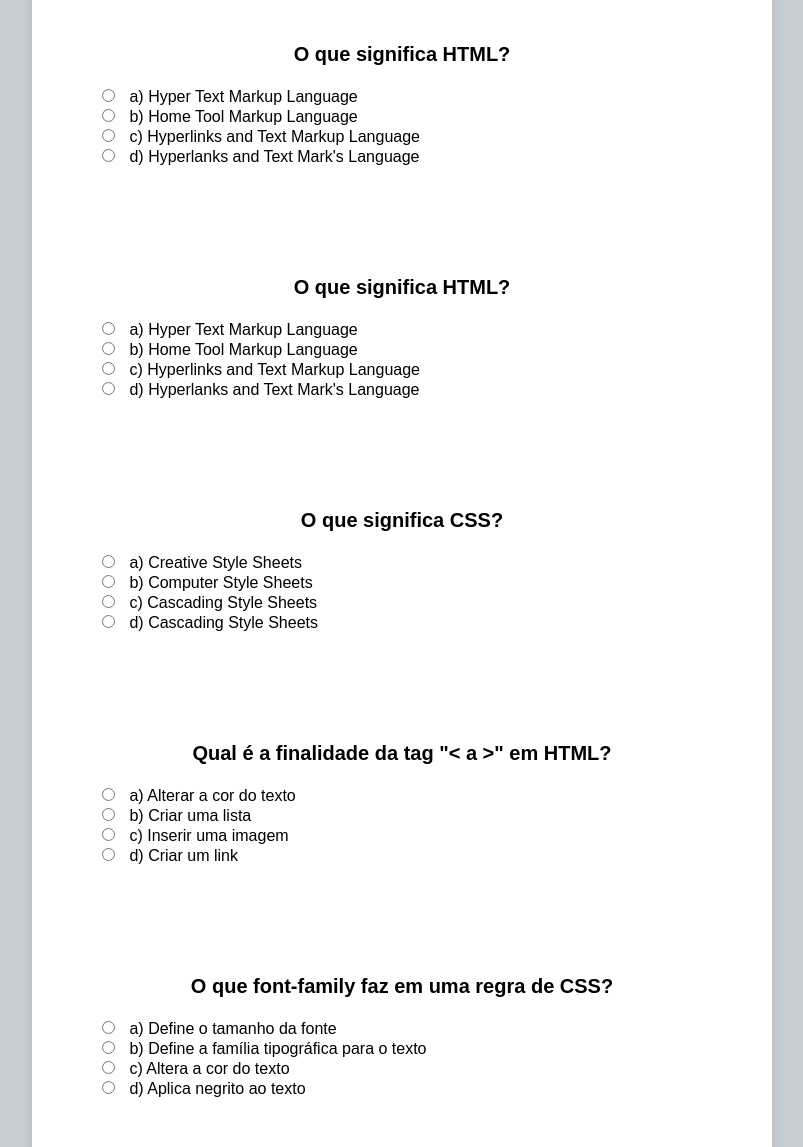
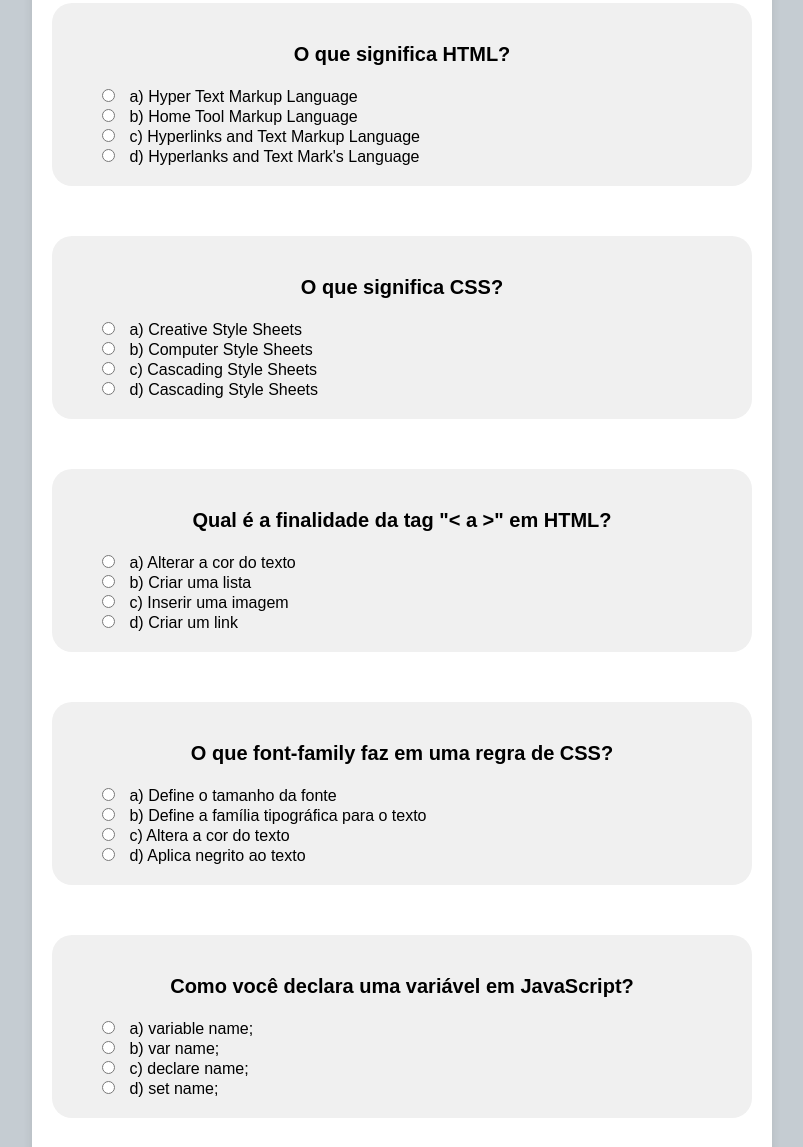
Before and after one commit to dudruz/dudruz.github.io, a plain HTML site: page Equipe/Questionario.html in a window 1280 px wide. Shown: the part 165-1312 px from the top of the page, without its empty margins (238-1041 px from the left). Drawn offline with Linux system fonts and the light colour scheme.

Commit message:
Update Questionario.html

```diff
--- a/Equipe/Questionario.html
+++ b/Equipe/Questionario.html
@@ -10,7 +10,8 @@
   <div class="container">
     <div id="questh1"><h1 >Questionário sobre HTML, CSS e JavaScript</h1></div>
     <form id="quizForm">
-      <div class="question">
+
+        <div style="background-color: #f0f0f0;" class="question q1">
         <p>O que significa HTML?</p>
         <input type="radio" id="q1a" name="q1" value="a">
         <label for="q1a">a) Hyper Text Markup Language</label><br>
@@ -22,19 +23,7 @@
         <label for="q1c">d) Hyperlanks and Text Mark's Language</label><br>
       </div>
 
-        <div class="question q1">
-        <p>O que significa HTML?</p>
-        <input type="radio" id="q1a" name="q1" value="a">
-        <label for="q1a">a) Hyper Text Markup Language</label><br>
-        <input type="radio" id="q1b" name="q1" value="b">
-        <label for="q1b">b) Home Tool Markup Language</label><br>
-        <input type="radio" id="q1c" name="q1" value="c">
-        <label for="q1c">c) Hyperlinks and Text Markup Language</label><br>
-        <input type="radio" id="q1d" name="q1" value="d">
-        <label for="q1c">d) Hyperlanks and Text Mark's Language</label><br>
-      </div>
-
-      <div class="question q2">
+      <div style="background-color: #f0f0f0;" class="question q2">
         <p>O que significa CSS?</p>
         <input type="radio" id="q2a" name="q2" value="a">
         <label for="q2a">a) Creative Style Sheets</label><br>
@@ -46,7 +35,7 @@
         <label for="q2c">d) Cascading Style Sheets</label><br>
       </div>
 
-      <div class="question q3">
+      <div style="background-color: #f0f0f0;" class="question q3">
         <p>Qual é a finalidade da tag "< a >" em HTML?</p>
         <input type="radio" id="q3a" name="q3" value="a">
         <label for="q3a">a) Alterar a cor do texto</label><br>
@@ -59,7 +48,7 @@
 
       </div>
 
-      <div class="question q4">
+      <div style="background-color: #f0f0f0;" class="question q4">
         <p>O que font-family faz em uma regra de CSS?</p>
         <input type="radio" id="q4a" name="q4" value="a">
         <label for="q4a">a) Define o tamanho da fonte</label><br>
@@ -71,7 +60,7 @@
         <label for="q4d">d) Aplica negrito ao texto</label><br>
       </div>
 
-      <div class="question q5">
+      <div style="background-color: #f0f0f0;" class="question q5">
         <p>Como você declara uma variável em JavaScript?</p>
         <input type="radio" id="q5a" name="q5" value="a">
         <label for="q5a">a) variable name; </label><br>
@@ -84,7 +73,7 @@
 
       </div>
 
-      <div class="question q6">
+      <div style="background-color: #f0f0f0;" class="question q6">
         <p>Como você adiciona um comentário em CSS?</p>
         <input type="radio" id="q6a" name="q6" value="a">
         <label for="q6a">a) "/ / isto é um comentário "</label><br>
@@ -96,7 +85,7 @@
         <label for="q6d">d) "#  isto é um comentário "</label><br>
       </div>
 
-      <div class="question q7">
+      <div style="background-color: #f0f0f0;" class="question q7">
         <p>Qual método é usado para escrever algo na janela do navegador?</p>
         <input type="radio" id="q7a" name="q7" value="a">
         <label for="q7a">a) browser.write()</label><br>
@@ -108,7 +97,7 @@
         <label for="q7d">c) console.log() </label><br>
       </div>
 
-      <div class="question q8">
+      <div style="background-color: #f0f0f0;" class="question q8">
         <p>Qual tag é usada para criar um parágrafo em HTML?</p>
         <input type="radio" id="q8a" name="q8" value="a">
         <label for="q8a">a) "< br >"</label><br>
@@ -120,7 +109,7 @@
         <label for="q8d">c) "< div >"</label><br>
       </div>
 
-      <div class="question q9">
+      <div style="background-color: #f0f0f0;" class="question q9">
         <p>Qual propriedade CSS é usada para alterar a cor de fundo de um elemento?</p>
         <input type="radio" id="q9a" name="q9" value="a">
         <label for="q9a">a)  background-color</label><br>
@@ -133,7 +122,7 @@
         </label><br>
       </div>
 
-      <div class="question q10">
+      <div style="background-color: #f0f0f0;" class="question q10">
         <p>Qual é a diferença entre "=="e "==="em JavaScript?</p>
         <input type="radio" id="q10a" name="q10" value="a">
         <label for="q10a">a) "==" compara apenas valor, enquanto "===" compara valor e tipo</label><br>
```
